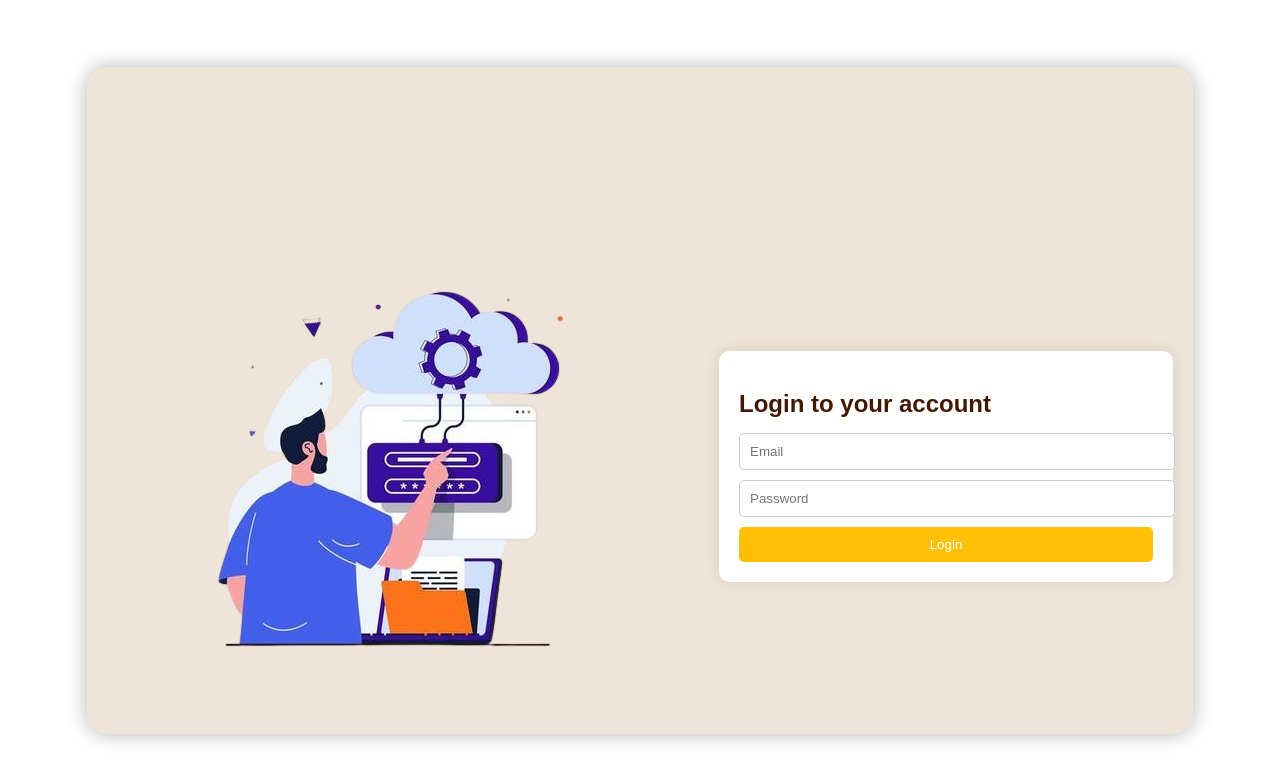
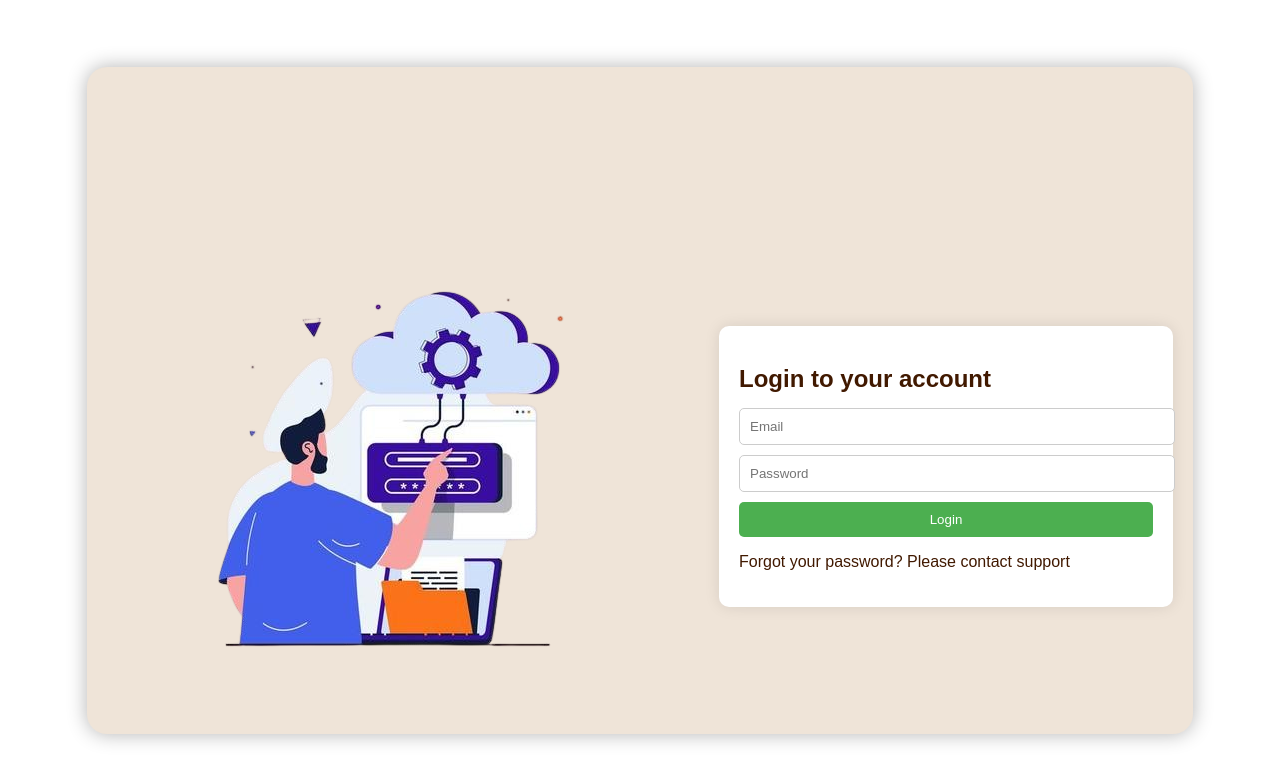
Before and after one commit to gtanishka100/Notes, a React (Create React App) app: page / in a window 1280 px wide. Both pictures are taken after a click on the element "Go to Login". Shown: the top 782 px of the page. Built offline with nearby package versions, Linux system fonts and the light colour scheme.

Commit message:
Integrated login api

```diff
--- a/src/App.js
+++ b/src/App.js
@@ -9,6 +9,8 @@ import {
 import RegisterForm from "./Pages/RegisterForm";
 import LoginForm from "./Pages/LoginForm";
 import NotesPage from "./Pages/NotesPage";
+import { ToastContainer } from "react-toastify";
+import "react-toastify/dist/ReactToastify.css";
 
 function App() {
   const getInitialLoginState = () => {
@@ -18,14 +20,26 @@ function App() {
 
   const [loggedIn, setLoggedIn] = useState(getInitialLoginState);
 
-  const handleLogin = () => {
-    setLoggedIn(true);
-    localStorage.setItem("loggedIn", true);
+  const handleLogin = (data) => {
+    if (data.success && data.data?.sessionId) {
+      localStorage.setItem("session-id", data.data.sessionId);
+      localStorage.setItem("loggedIn", "true");
+      setLoggedIn(true);
+    }
   };
 
-  const handleRegister = () => {
-    setLoggedIn(true);
-    localStorage.setItem("loggedIn", true);
+  const handleRegister = (data) => {
+    if (data.success && data.data?.id) {
+      localStorage.setItem("session-id", data.data.id);
+      localStorage.setItem("loggedIn", "true");
+      setLoggedIn(true);
+    }
+  };
+
+  const handleLogout = () => {
+    localStorage.removeItem("session-id");
+    localStorage.removeItem("loggedIn");
+    setLoggedIn(false);
   };
 
   const RegisterWithNavigate = () => {
@@ -38,9 +52,42 @@ function App() {
     );
   };
 
+  const LoginWithNavigate = () => {
+    const navigate = useNavigate();
+    return (
+      <LoginForm
+        onLogin={handleLogin}
+        onToggleToRegister={() => navigate("/")}
+      />
+    );
+  };
+
+  const ProtectedRoute = ({ children }) => {
+    const sessionId = localStorage.getItem("session-id");
+
+    if (!loggedIn || !sessionId) {
+      return <Navigate to="/login" replace />;
+    }
+
+    return children;
+  };
+
   return (
     <Router>
       <div className="app-container">
+        <ToastContainer
+          position="top-right"
+          autoClose={3000}
+          hideProgressBar={false}
+          newestOnTop
+          closeOnClick
+          rtl={false}
+          pauseOnFocusLoss
+          draggable
+          pauseOnHover
+          theme="light"
+        />
+
         <Routes>
           <Route
             path="/"
@@ -58,13 +105,17 @@ function App() {
               loggedIn ? (
                 <Navigate to="/notes" replace />
               ) : (
-                <LoginForm onLogin={handleLogin} />
+                <LoginWithNavigate />
               )
             }
           />
           <Route
             path="/notes"
-            element={loggedIn ? <NotesPage /> : <Navigate to="/" replace />}
+            element={
+              <ProtectedRoute>
+                <NotesPage onLogout={handleLogout} />
+              </ProtectedRoute>
+            }
           />
         </Routes>
       </div>
--- a/src/Pages/LoginForm.js
+++ b/src/Pages/LoginForm.js
@@ -1,30 +1,104 @@
 import React, { useState } from "react";
 import "./../components/LoginForm.css";
+import { toast, ToastContainer } from "react-toastify";
+import "react-toastify/dist/ReactToastify.css";
 import Image from "../login.png";
+
 const LoginForm = ({ onLogin }) => {
   const [email, setEmail] = useState("");
   const [password, setPassword] = useState("");
+  const [loading, setLoading] = useState(false);
 
-  const handleLogin = (e) => {
+  const handleLogin = async (e) => {
     e.preventDefault();
-    if (email && password) {
-      onLogin();
+    setLoading(true);
+
+    try {
+      const response = await fetch(
+        "https://notes-backend-ts.onrender.com/api/auth/login",
+        {
+          method: "POST",
+          headers: {
+            "Content-Type": "application/json",
+          },
+          body: JSON.stringify({
+            email,
+            password,
+          }),
+        }
+      );
+
+      const data = await response.json();
+
+      if (!response.ok) {
+        throw new Error(data.message || "Login failed");
+      }
+
+      if (data.success) {
+        if (data.data?.sessionId) {
+          localStorage.setItem("session-id", data.data.sessionId);
+        }
+
+        setEmail("");
+        setPassword("");
+
+        toast.success("Login successful!", {
+          position: "top-right",
+          autoClose: 3000,
+          hideProgressBar: false,
+          closeOnClick: true,
+          pauseOnHover: true,
+          draggable: true,
+          progress: undefined,
+        });
+
+        onLogin(data);
+      } else {
+        throw new Error("Invalid response format from server");
+      }
+    } catch (err) {
+      toast.error(err.message || "An error occurred during login", {
+        position: "top-right",
+        autoClose: 5000,
+        hideProgressBar: false,
+        closeOnClick: true,
+        pauseOnHover: true,
+        draggable: true,
+        progress: undefined,
+      });
+    } finally {
+      setLoading(false);
     }
   };
 
   return (
     <div className="login-form-container">
+      <ToastContainer
+        position="top-right"
+        autoClose={3000}
+        hideProgressBar={false}
+        newestOnTop
+        closeOnClick
+        rtl={false}
+        pauseOnFocusLoss
+        draggable
+        pauseOnHover
+        theme="light"
+      />
+
       <div className="image-container">
         <img src={Image} alt="login img" />
       </div>
       <form className="login-form" onSubmit={handleLogin}>
         <h2>Login to your account</h2>
+
         <input
           type="email"
           placeholder="Email"
           value={email}
           onChange={(e) => setEmail(e.target.value)}
           required
+          disabled={loading}
         />
         <input
           type="password"
@@ -32,8 +106,13 @@ const LoginForm = ({ onLogin }) => {
           value={password}
           onChange={(e) => setPassword(e.target.value)}
           required
+          disabled={loading}
         />
-        <button type="submit">Login</button>
+        <button type="submit" disabled={loading}>
+          {loading ? "Logging in..." : "Login"}
+        </button>
+
+        <p>Forgot your password? Please contact support</p>
       </form>
     </div>
   );
--- a/src/Pages/RegisterForm.js
+++ b/src/Pages/RegisterForm.js
@@ -36,7 +36,6 @@ const RegisterForm = ({ onRegister, onToggleToLogin }) => {
         throw new Error(data.message || data.error || "Registration failed");
       }
       if (data.success && data.data.id) {
-        // Save user session ID in localStorage
         localStorage.setItem("User-id", data.data.id);
 
         setUserName("");
@@ -88,7 +87,7 @@ const RegisterForm = ({ onRegister, onToggleToLogin }) => {
       />
 
       <div className="image-container">
-        <img src={Image} alt="login img" />
+        <img src={Image} alt="register img" />
       </div>
       <form className="register-form" onSubmit={handleRegister}>
         <h2 className="register-form">Register a new account</h2>
```
